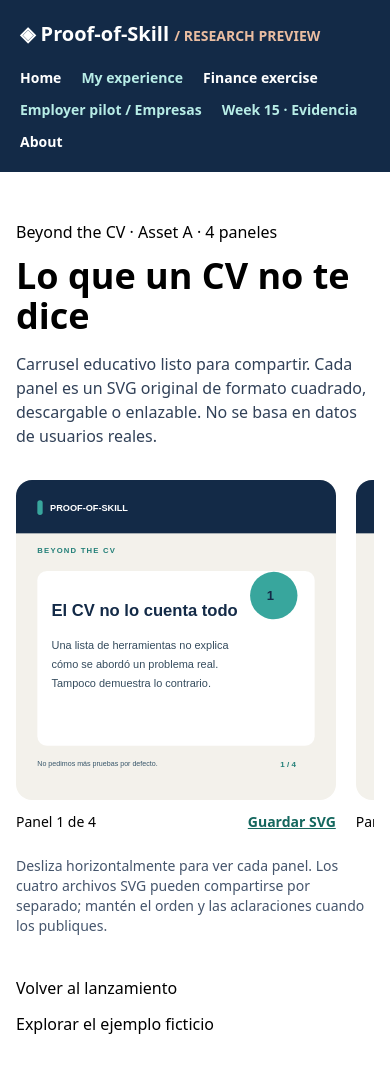
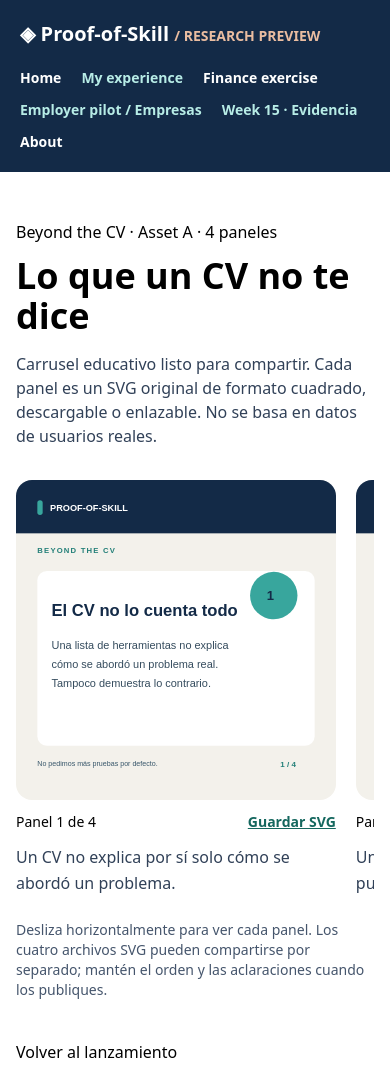
Before and after one commit to hanadagerab/proof-of-skill-week12, a Next.js app: page /week15/carousel in a window 390 px wide. Shown: the top 1080 px of the page. Built offline with nearby package versions, Linux system fonts and the light colour scheme.

Commit message:
fix(week15): provide readable mobile captions for four visual carousel panels

```diff
--- a/app/week15/carousel/page.tsx
+++ b/app/week15/carousel/page.tsx
@@ -1,10 +1,11 @@
 import Link from 'next/link';
 import Image from 'next/image';
 const images=['01-cv.svg','02-contexto.svg','03-limites.svg','04-pregunta.svg'];
+const mobileSummaries=['Un CV no explica por sí solo cómo se abordó un problema.','Una muestra voluntaria y pertinente puede aportar contexto.','Una muestra no certifica autoría ni competencia.','La siguiente pregunta corresponde al evaluador humano.'];
 export const metadata={title:'Lo que un CV no te dice | Proof-of-Skill',description:'Cuatro paneles educativos para evaluar con cuidado muestras voluntarias de trabajo.'};
 export default function Carousel(){return <main lang="es" className="mx-auto max-w-5xl px-4 py-12 md:py-20">
 <p className="eyebrow">Beyond the CV · Asset A · 4 paneles</p><h1 className="mt-3 text-4xl font-black">Lo que un CV no te dice</h1>
 <p className="mt-4 text-slate-700">Carrusel educativo listo para compartir. Cada panel es un SVG original de formato cuadrado, descargable o enlazable. No se basa en datos de usuarios reales.</p>
-<div className="mt-8 flex snap-x snap-mandatory gap-5 overflow-x-auto pb-6" aria-label="Carrusel de cuatro paneles">{images.map((item,i)=><figure key={item} className="w-[min(82vw,460px)] shrink-0 snap-start"><Image unoptimized width={1080} height={1080} src={`/week15/carousel/${item}`} alt={['El CV no lo cuenta todo','Una muestra da contexto','La evidencia tiene límites','La pregunta es humana'][i]} className="w-full rounded-2xl border border-slate-200 shadow-sm" loading={i===0?'eager':'lazy'}/><figcaption className="mt-3 flex items-center justify-between text-sm"><span>Panel {i+1} de 4</span><a className="font-bold underline text-[#14675E]" download={item} href={`/week15/carousel/${item}`}>Guardar SVG</a></figcaption></figure>)}</div>
+<div className="mt-8 flex snap-x snap-mandatory gap-5 overflow-x-auto pb-6" aria-label="Carrusel de cuatro paneles">{images.map((item,i)=><figure key={item} className="w-[min(82vw,460px)] shrink-0 snap-start"><Image unoptimized width={1080} height={1080} src={`/week15/carousel/${item}`} alt={['El CV no lo cuenta todo','Una muestra da contexto','La evidencia tiene límites','La pregunta es humana'][i]} className="w-full rounded-2xl border border-slate-200 shadow-sm" loading={i===0?'eager':'lazy'}/><figcaption className="mt-3 flex items-center justify-between text-sm"><span>Panel {i+1} de 4</span><a className="font-bold underline text-[#14675E]" download={item} href={`/week15/carousel/${item}`}>Guardar SVG</a></figcaption><p className="mt-3 text-base leading-relaxed text-slate-700 md:hidden">{mobileSummaries[i]}</p></figure>)}</div>
 <p className="text-sm text-slate-600">Desliza horizontalmente para ver cada panel. Los cuatro archivos SVG pueden compartirse por separado; mantén el orden y las aclaraciones cuando los publiques.</p>
 <div className="mt-10 flex flex-wrap gap-3"><Link className="btn" href="/week15">Volver al lanzamiento</Link><Link className="btn outline" href="/week15/evidence">Explorar el ejemplo ficticio</Link></div></main>}
```
